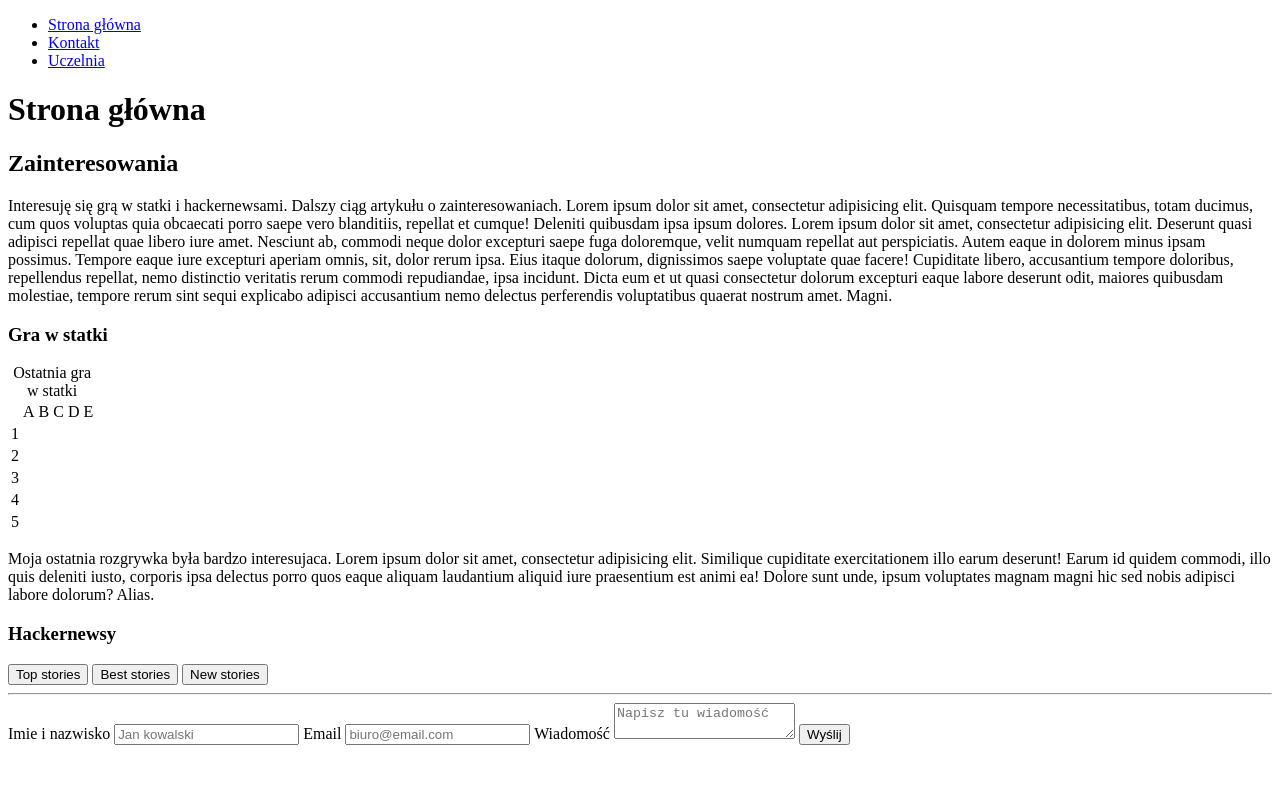
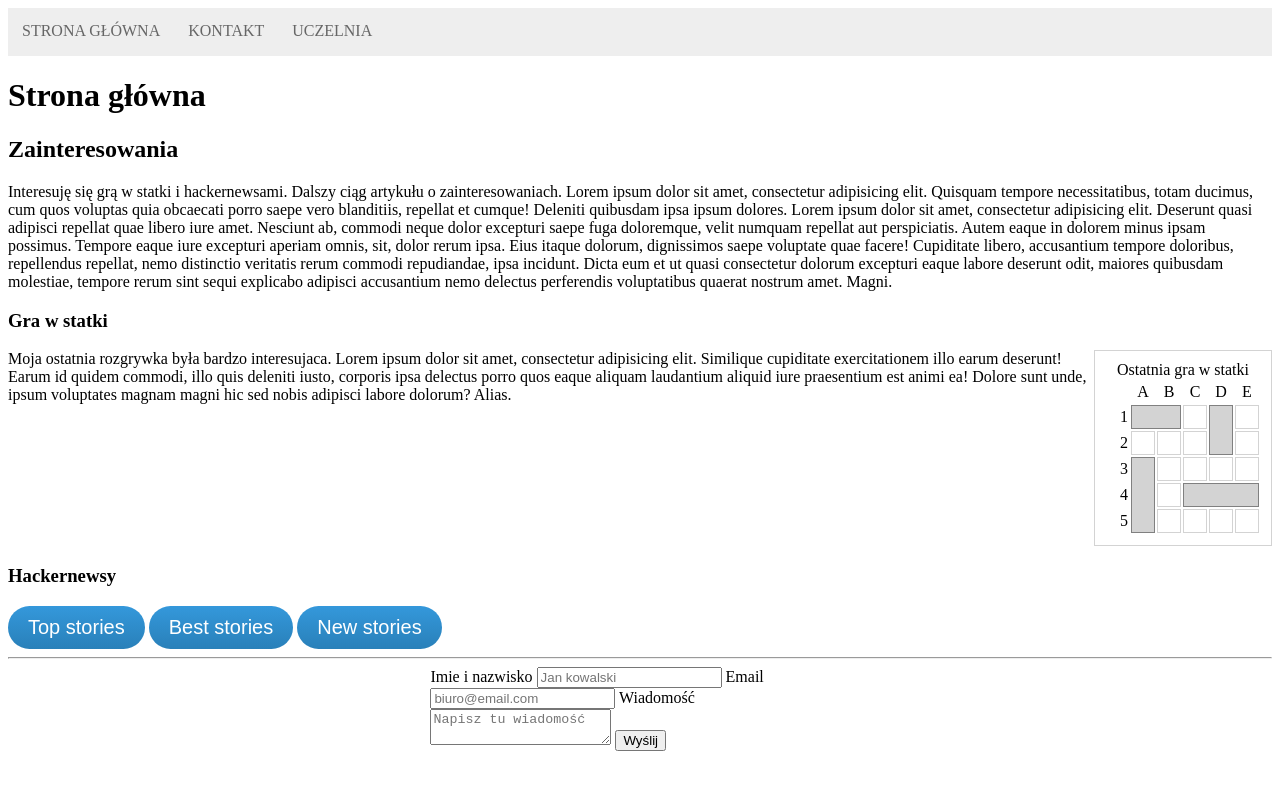
Before and after one commit to banmi/TI, a plain HTML site: page index.html in a window 1280 px wide. Drawn offline with Linux system fonts and the light colour scheme.

Commit message:
main.css

```diff
--- a/index.html
+++ b/index.html
@@ -4,6 +4,7 @@
   <head>
     <meta charset="UTF-8">
     <title>Document</title>
+    <link rel="stylesheet" href="main.css">
   </head>
 
   <body>
--- /dev/null
+++ b/main.css
@@ -0,0 +1,106 @@
+.clearfix:after {
+    display: block;
+    content: "";
+    clear: both;
+  }
+
+  nav {
+    width: 100%;
+    margin: 0px;
+  }
+
+  nav ul {
+    background-color: #eee;
+    overflow: hidden;
+    margin: 0;
+    padding: 0;
+  }
+
+  ul.topnav li {
+    list-style: none;
+    float: left;
+  }
+
+  ul.topnav li a {
+    display: block;
+    text-decoration: none;
+    min-height: 20px;
+    text-align: center;
+    padding: 14px;
+    text-transform: uppercase;
+    color: #666;
+  }
+
+  ul.topnav li a:hover {
+    background-color: #0080ff;
+    color: #fff;
+  }
+
+  td {
+    width: 20px;
+    height: 20px;
+    border: 1px solid lightgray;
+  }
+
+  .spacer {
+    border: 0;
+  }
+
+  .guide {
+    border: 0;
+  }
+
+  .guide--horiz {
+    text-align: center;
+  }
+
+  .guide--vert {
+    text-align: right;
+  }
+
+  .ship {
+    background: lightgray;
+    border: 1px solid gray;
+  }
+
+  aside {
+    border: 1px solid lightgray;
+    padding: 10px;
+  }
+
+  .right {
+    float: right;
+  }
+
+  footer.footsy {
+    background-color: #fff;
+    float: right;
+  }
+
+  form {
+    width: 40%;
+
+  }
+
+
+  .hn-btn {
+    background: #3498db;
+    background-image: linear-gradient(to bottom, #3498db, #2980b9);
+    border-radius: 28px;
+    color: #ffffff;
+    font-size: 20px;
+    padding: 10px 20px 10px 20px;
+    text-decoration: none;
+    border: 0;
+  }
+
+  .hn-btn:hover {
+    background: #3cb0fd;
+    background-image: linear-gradient(to bottom, #3cb0fd, #3498db);
+    text-decoration: none;
+  }
+
+  .hn-btn.active {
+    background: #3498db;
+    background-image: linear-gradient(to bottom, #3498db, #28bdeb);
+  }
```
